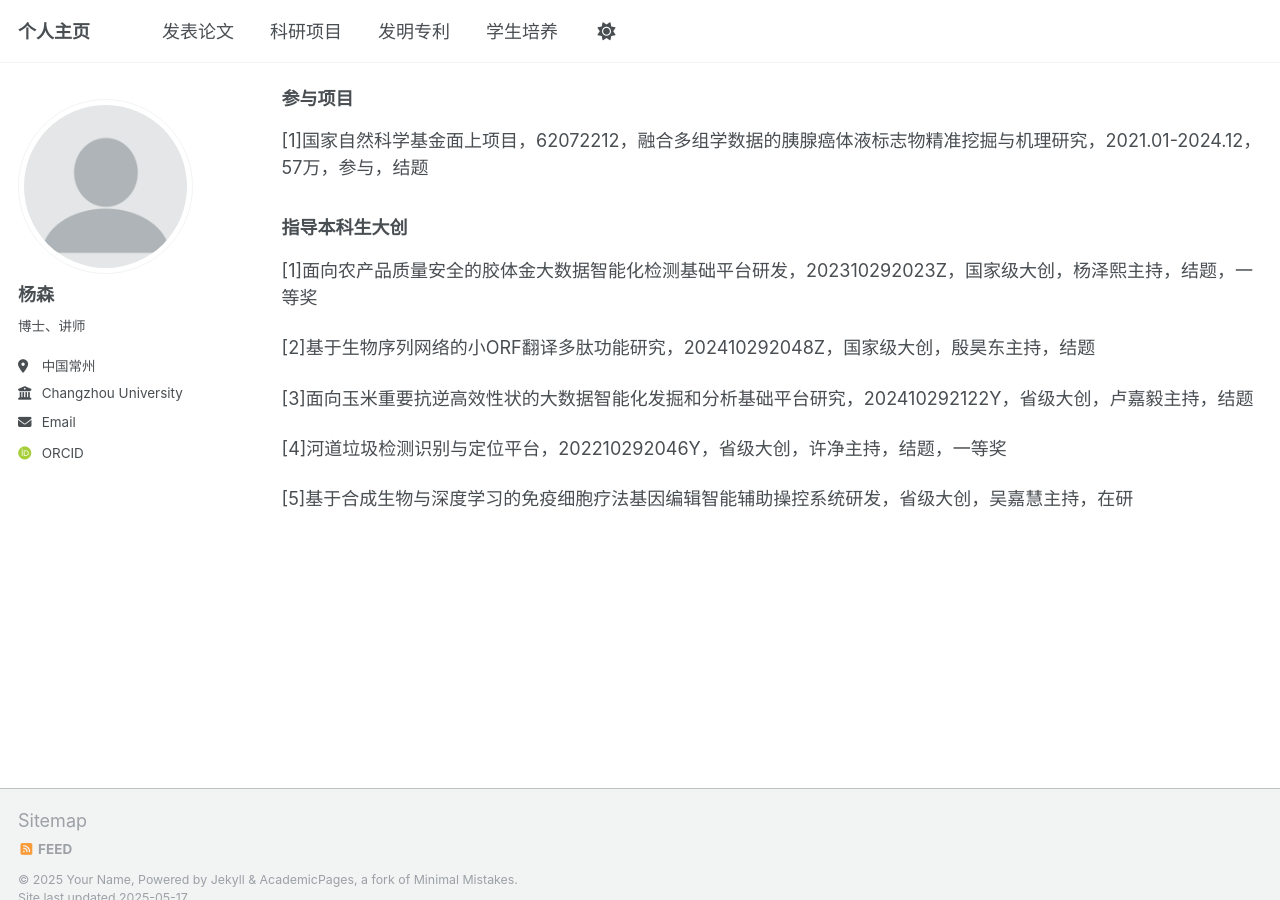
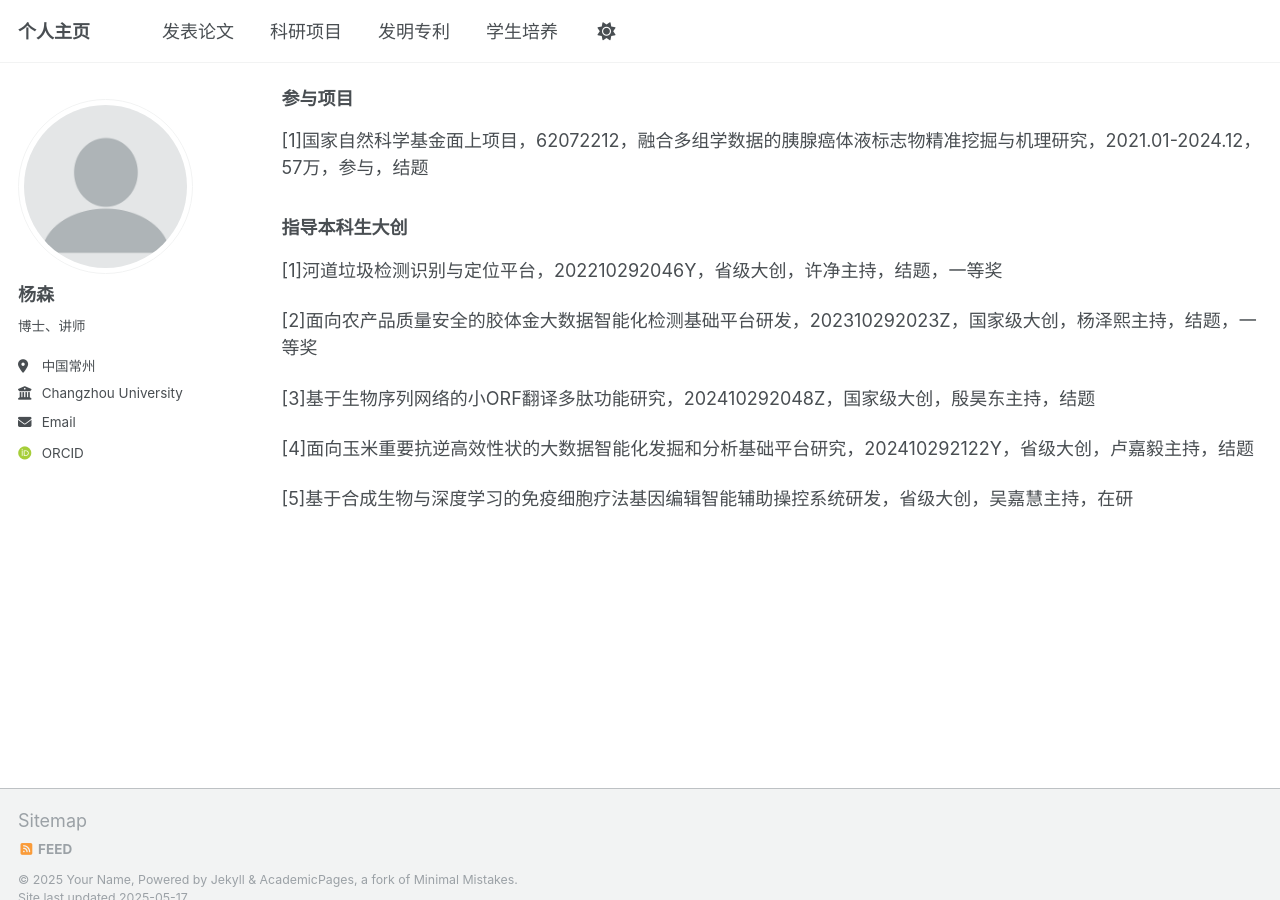
Before and after one commit to abcair/ys, a Jekyll site: the page built from _pages/project.md, in a window 1280 px wide and 900 px high, scrolled down 611 px. Built offline with Jekyll 4.4.1, drawn with Linux system fonts in a browser that asks for light colours; some web fonts are replaced.

```diff
--- a/_pages/project.md
+++ b/_pages/project.md
@@ -21,7 +21,6 @@ author_profile: true
 [6]常州市应用基础研究计划项目，CJ20241083，基于多模态计算模型的胰腺癌长非编码RNA翻译多肽标志物机理研究，2024.05-2026.05，6万，主持，在研
 
 
-
 ### 参与项目
 
 [1]国家自然科学基金面上项目，62072212，融合多组学数据的胰腺癌体液标志物精准挖掘与机理研究，2021.01-2024.12，57万，参与，结题
@@ -29,12 +28,12 @@ author_profile: true
 
 ### 指导本科生大创
 
-[1]面向农产品质量安全的胶体金大数据智能化检测基础平台研发，202310292023Z，国家级大创，杨泽熙主持，结题，一等奖
+[1]河道垃圾检测识别与定位平台，202210292046Y，省级大创，许净主持，结题，一等奖
 
-[2]基于生物序列网络的小ORF翻译多肽功能研究，202410292048Z，国家级大创，殷昊东主持，结题
+[2]面向农产品质量安全的胶体金大数据智能化检测基础平台研发，202310292023Z，国家级大创，杨泽熙主持，结题，一等奖
 
-[3]面向玉米重要抗逆高效性状的大数据智能化发掘和分析基础平台研究，202410292122Y，省级大创，卢嘉毅主持，结题
+[3]基于生物序列网络的小ORF翻译多肽功能研究，202410292048Z，国家级大创，殷昊东主持，结题
 
-[4]河道垃圾检测识别与定位平台，202210292046Y，省级大创，许净主持，结题，一等奖
+[4]面向玉米重要抗逆高效性状的大数据智能化发掘和分析基础平台研究，202410292122Y，省级大创，卢嘉毅主持，结题
 
 [5]基于合成生物与深度学习的免疫细胞疗法基因编辑智能辅助操控系统研发，省级大创，吴嘉慧主持，在研
```
